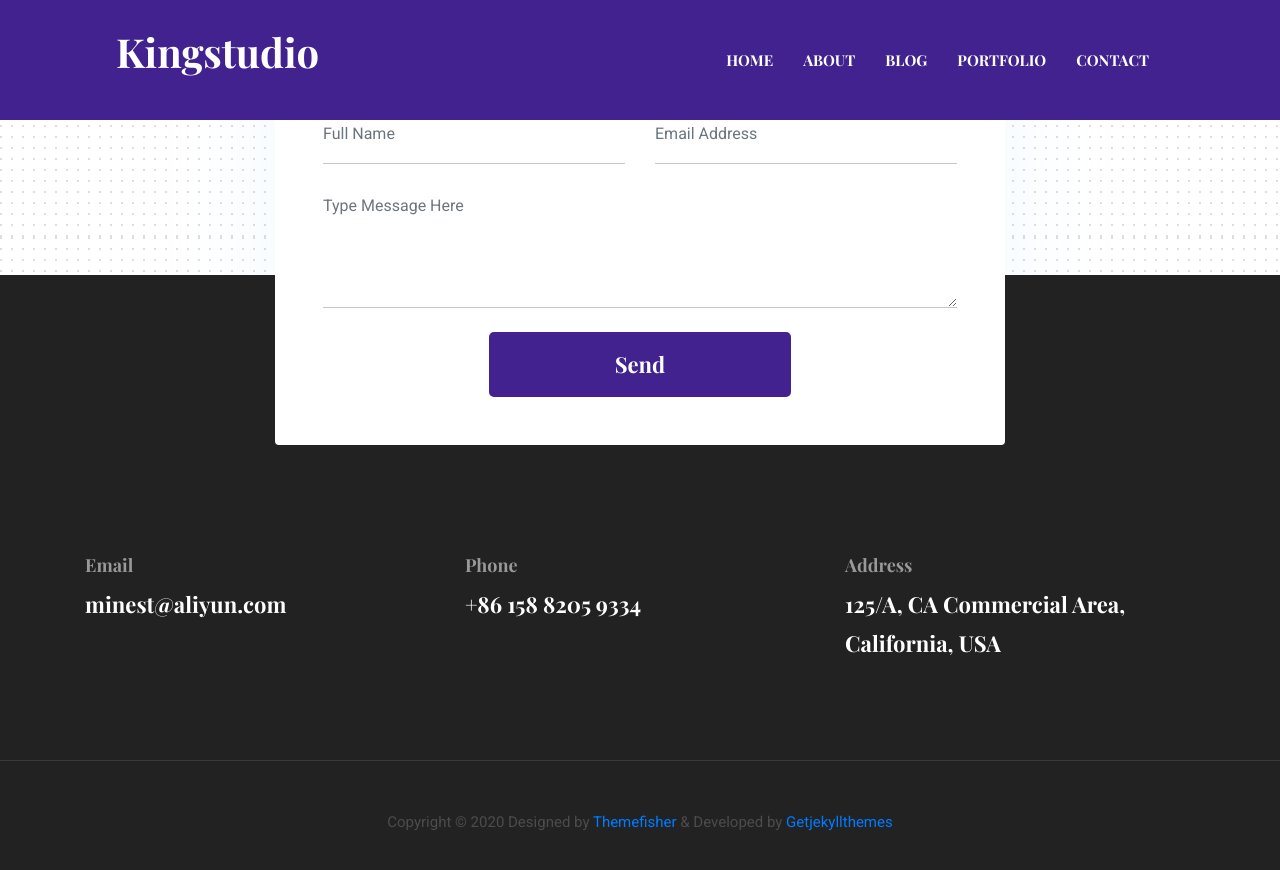
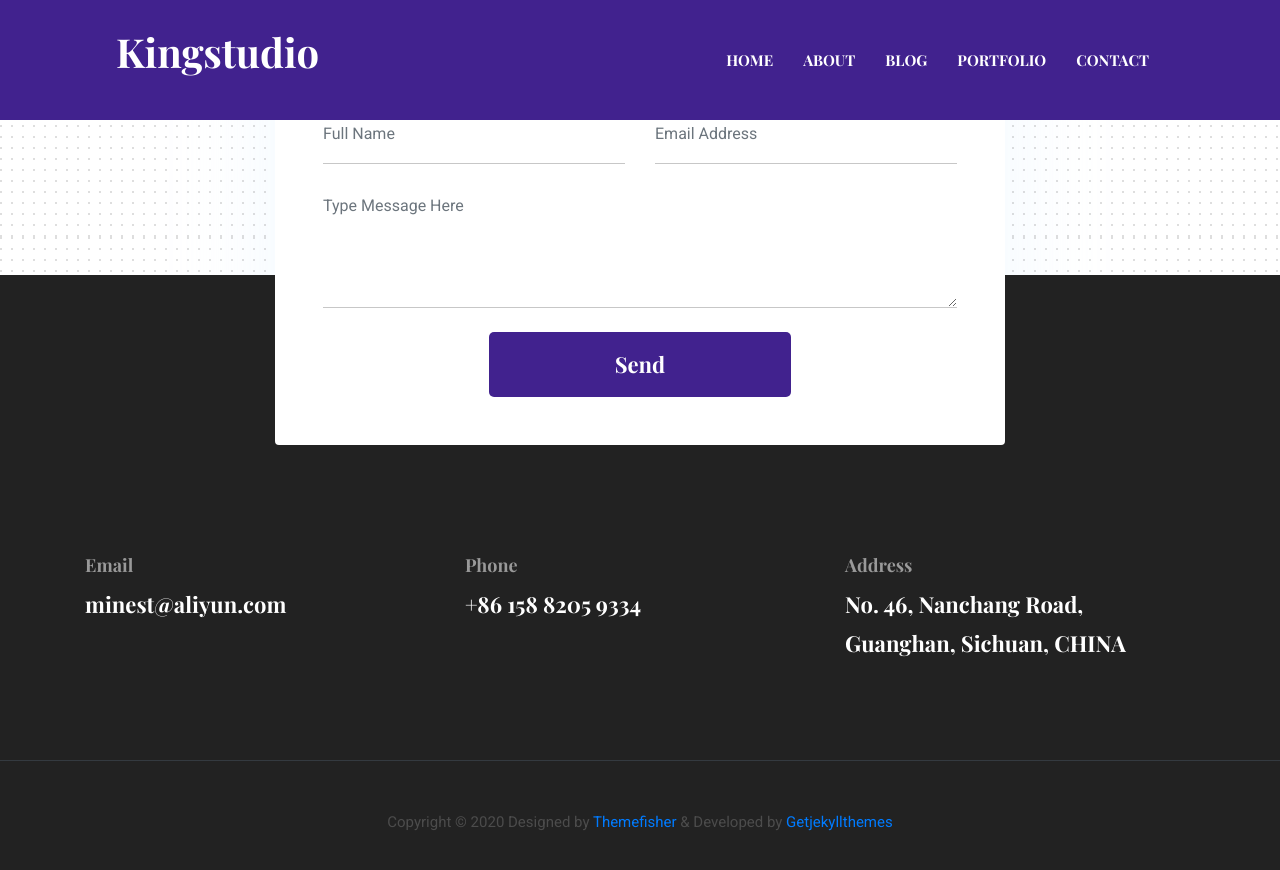
Before and after one commit to kingstudio/kingstudio, a Jekyll site: the page built from index.html, in a window 1280 px wide and 900 px high, scrolled down 6590 px. Shown: the top 870 px of the window. Built offline with Jekyll 4.4.1, drawn with Linux system fonts in a browser that asks for light colours.

Commit message:
修改配置文件

```diff
--- a/_data/settings.yml
+++ b/_data/settings.yml
@@ -4,11 +4,11 @@
 
 title: Kingstudio
 logo:
-author: themefisher
+author: kingstudio
 description: this is meta description
 email: minest@aliyun.com
 phone: +86 158 8205 9334
-address: 125/A, CA Commercial Area, California, USA
+address: No. 46, Nanchang Road, Guanghan, Sichuan, CHINA
 copyright: Copyright &copy; 2020 Designed by [Themefisher](https://themefisher.com) & Developed by [Getjekyllthemes](https://getjekyllthemes.com)
 
 menu:
```
